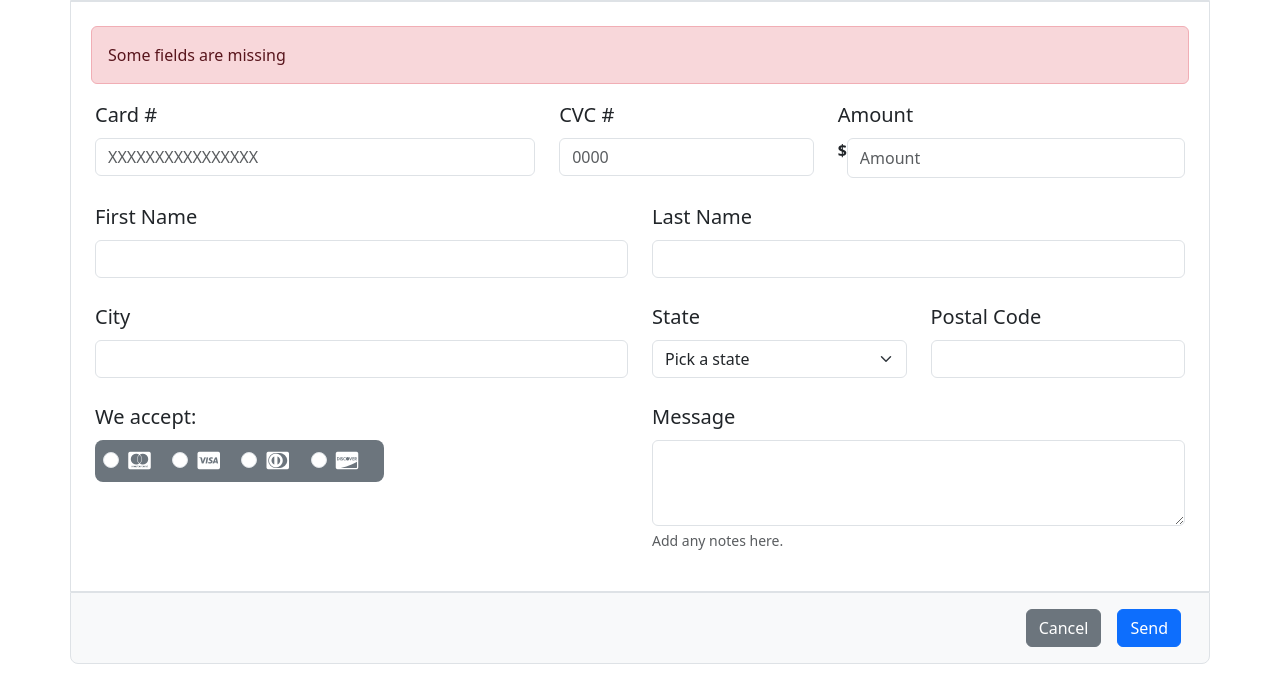
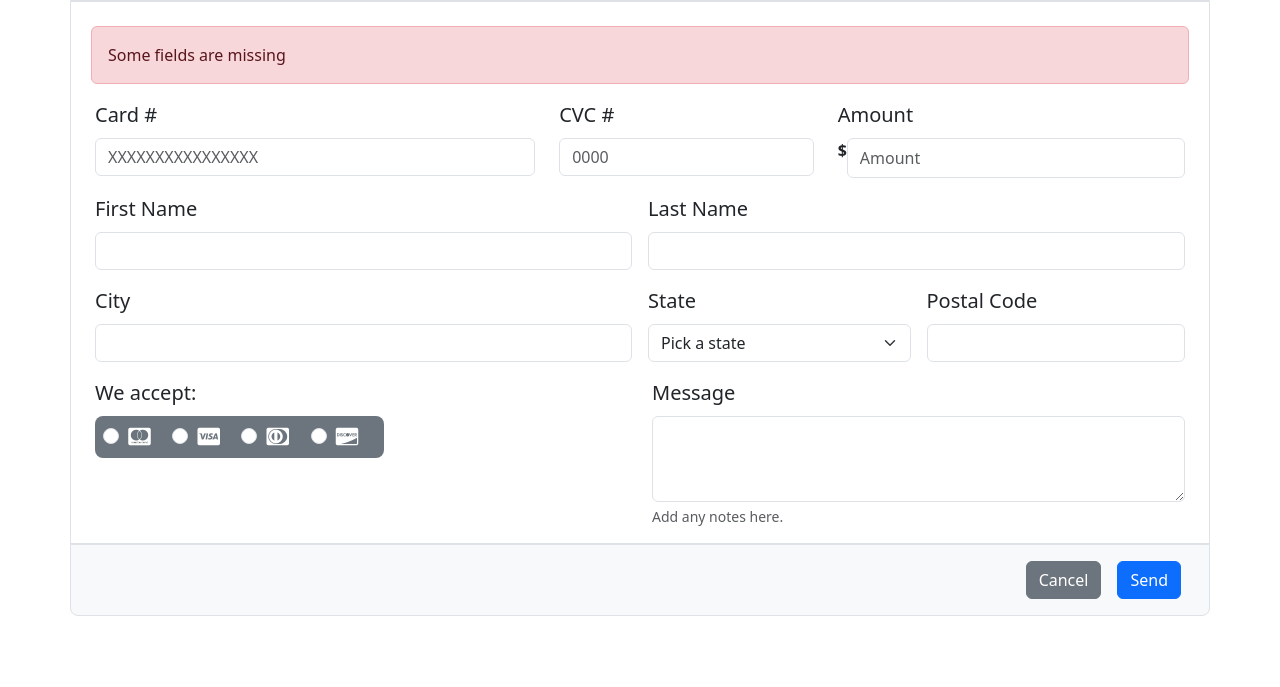
Before and after one commit to 4GeeksAcademy/Formulario-Bootstrap-4geeks, a plain HTML site: page index.html in a window 1280 px wide. Shown: the part 113-800 px from the top of the page. Drawn offline with nearby package versions, Linux system fonts and the light colour scheme.

Commit message:
actualizado

```diff
--- a/index.html
+++ b/index.html
@@ -24,29 +24,30 @@
     <div class="container border border-1">
         <div class="alert alert-danger mt-4 mx-2 px-3" role="alert">
             Some fields are missing
+
         </div>
         <!--FIN ALERTA-->
         <!--primeros inputs-->
-        <div class="container mb-4">
-            <div class="row align-items-start">
-                <div class="col-5">
+        <div class="container d-flex ">
+<div class="row">
+                <div class="col-lg-5 col-sm-12 mb-3 ">
                     <form>
                         <label for="exampleFormControlInput1" class="form-label fs-5">Card #</label>
                         <input type="text" class="form-control" id="exampleFormControlInput1"
                             placeholder="XXXXXXXXXXXXXXXX" maxlength="16">
 
-                    </form>
+
                 </div>
-                <div class="col-3">
-                    <form>
+                <div class="col-lg-3 col-sm-12 mb-3 ">
+
                         <label for="exampleFormControlInput2" class="form-label fs-5">CVC #</label>
                         <input type="text" class="form-control" id="exampleFormControlInput2" placeholder="0000"
                             maxlength="4">
-                    </form>
+
                 </div>
-                <div class="col-4">
+                <div class="col-lg-4 col-sm-12 mb-3 ">
 
-                    <form>
+
                         <label for="exampleFormControlInput3" class="form-label fs-5">Amount</label>
                         <div class="d-flex">
                             <p><strong>$</strong></p>
@@ -54,40 +55,40 @@
                         </div>
                     </form>
                 </div>
-            </div>
 
-        </div>
+
+
         <!--fin primeros inputs-->
         <!--segundos inputs nombres-->
-        <div class="container mb-4">
-            <div class="row align-items-start">
-                <div class="col-6">
+
+
+                <div class="col-lg-6 col-md-6 col-sm-12 pe-2 mb-3">
                     <form>
                         <label for="exampleFormControlInput4" class="form-label fs-5">First Name</label>
                         <input type="text" class="form-control" id="exampleFormControlInput4">
 
-                    </form>
+
                 </div>
-                <div class="col-6">
-                    <form>
+                <div class="col-lg-6 col-md-6 col-sm-12 ps-2 mb-3 ">
+
                         <label for="exampleFormControlInput5" class="form-label fs-5">Last Name</label>
                         <input type="text" class="form-control" id="exampleFormControlInput5">
                     </form>
                 </div>
-            </div>
-        </div>
+
+
         <!--fin inputs nombres-->
         <!--terceros imputs direcciones-->
-        <div class="container mb-4">
-            <div class="row align-items-start">
-                <div class="col-6">
+
+
+                <div class="col-lg-6 col-sm-12 pe-2 mb-3">
                     <form>
                         <label for="exampleFormControlInput6" class="form-label fs-5">City</label>
                         <input type="text" class="form-control" id="exampleFormControlInput6">
 
                     </form>
                 </div>
-                <div class="col-3">
+                <div class="col-lg-3 col-sm-12 px-2 mb-3">
                     <form>
                         <label for="exampleFormControlInput" 7 class="form-label fs-5">State</label>
                         <select class="form-select" aria-label="Default select example">
@@ -98,21 +99,21 @@
                         </select>
                     </form>
                 </div>
-                <div class="col-3">
+                <div class="col-lg-3 col-sm-12 ps-2 mb-3">
 
                     <form>
                         <label for="exampleFormControlInput8" class="form-label fs-5">Postal Code</label>
                         <input type="text" class="form-control" id="exampleFormControlInput8">
                     </form>
                 </div>
-            </div>
 
-        </div>
+
+
         <!--fin inputs direcciones--->
         <!--comienzo inputs metodo de pago y mensajito--->
-        <div class="container mb-4">
-            <div class="row">
-                <div class="col-6 d-inline-flex">
+
+
+                <div class="col-lg-6 col-md-6 col-sm-12 d-inline-flex">
                     <form>
                         <label class="form-label fs-5">We accept:</label>
                         <div class="container-fluid bg-secondary p-2 rounded-3">
@@ -141,7 +142,7 @@
                 </div>
                 <!--fin metodo de pago--->
                 <!--mensajito-->
-                <div class="col-6">
+                <div class="col-lg-6 col-md-6 col-sm-12">
                     <form>
                         <div class="mb-3">
                             <label for="exampleFormControlTextarea1" class="form-label fs-5"
@@ -151,17 +152,21 @@
                         </div>
                     </form>
                 </div>
-            </div>
-        </div>
+
+
     </div>
+</div>
+</div>
     <!--fin mensajito-->
     <!--comienzo botones send y cancel-->
     <div class="container bg-light border rounded-bottom-3">
         <div class="row p-3">
+            <form>
             <div class="d-grid gap-2 d-md-flex justify-content-md-end">
                 <button class="btn btn-secondary me-md-2" type="button">Cancel</button>
                 <button class="btn btn-primary" type="button">Send</button>
             </div>
+            </form>
         </div>
     </div>
     <!--fin botones send y cancel-->
```
